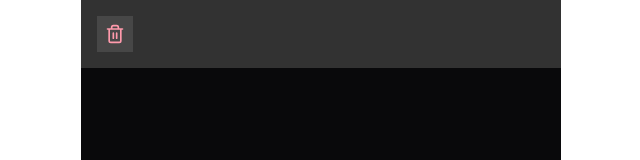
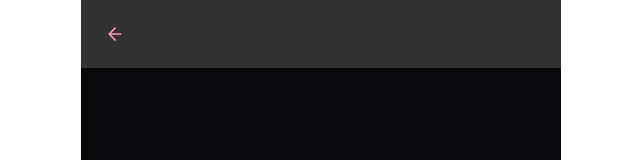
Before and after one commit to milauuu/dart, a Vue app: page / in a window 1280 px wide. Both pictures are taken after a click on the button "START MATCH". Shown: the top 160 px of the page, without its empty margins (319-959 px from the left). Built offline with nearby package versions, Linux system fonts and the light colour scheme.

Commit message:
feature: `MatchView`: "back" button

```diff
--- a/src/components/Icon.vue
+++ b/src/components/Icon.vue
@@ -14,6 +14,7 @@ withDefaults(defineProps<{
 // (defaults: fill="none" stroke="currentColor" stroke-linecap="round" stroke-linejoin="round" stroke-width="2")
 const icons = {
     'lucide:trash-2': `<path d="M10 11v6m4-6v6m5-11v14a2 2 0 0 1-2 2H7a2 2 0 0 1-2-2V6M3 6h18M8 6V4a2 2 0 0 1 2-2h4a2 2 0 0 1 2 2v2"/>`,
+    'lucide:arrow-left': `<path d="m12 19l-7-7l7-7m7 7H5"/>`,
 };
 export type SupportedIcons = keyof typeof icons;
 </script>
--- a/src/components/MatchView.vue
+++ b/src/components/MatchView.vue
@@ -1,10 +1,15 @@
 <script setup lang="ts">
-import { inject } from 'vue';
+import { inject, useTemplateRef } from 'vue';
 import { Provide_activeMatch } from '../App.vue';
 import Icon from './Icon.vue';
+import { useElementHover } from '@vueuse/core';
 
 // inject state from parent components
 const activeMatch = inject('activeMatch') as Provide_activeMatch;
+
+// template refs
+const backButton = useTemplateRef('backButton');
+const backButtonHovered = useElementHover(backButton);
 </script>
 
 <template>
@@ -18,7 +23,6 @@ const activeMatch = inject('activeMatch') as Provide_activeMatch;
             flexDirection: 'column',
             maxWidth: '480px',
             margin: '0 auto',
-            // gap: '20px',
         }"
     >
         <header
@@ -28,20 +32,21 @@ const activeMatch = inject('activeMatch') as Provide_activeMatch;
                 padding: '16px',
             }"
         >
-            <!--"back" button -->
+            <!-- "back" button -->
             <button
+                ref="backButton"
                 :style="{
                     cursor: 'pointer',
                     padding: '8px',
-                    backgroundColor: 'rgba(255,255,255,0.1)'
+                    backgroundColor: backButtonHovered ? 'rgba(255,255,255,0.1)' : undefined,
+                    borderRadius: '4px',
                 }"
-                @click="() => {
-                }"
+                @click="() => { activeMatch = undefined; }"
             >
                 <Icon
-                    icon="lucide:trash-2"
+                    icon="lucide:arrow-left"
                     :size="20"
-                    :color="'#FF9AAC'"
+                    color="#FF9AAC"
                 />
             </button>
         </header>
```
